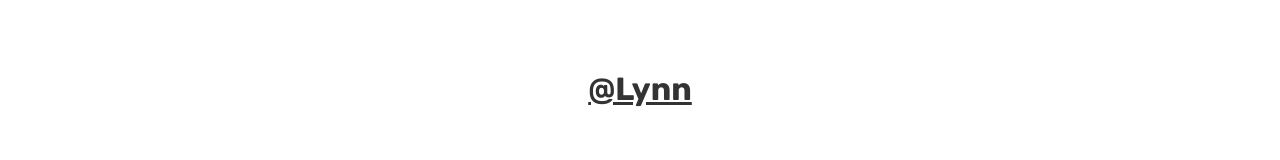
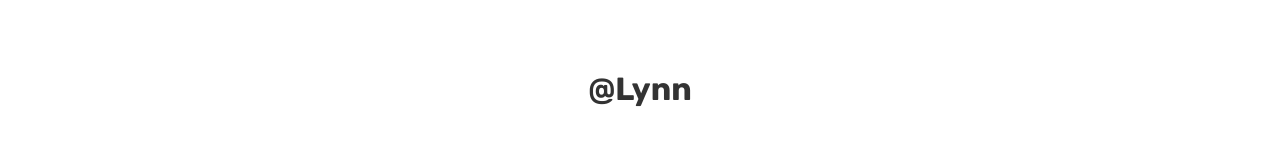
Before and after one commit to Jackie1210/website, a React (Vite) app: page / in a window 1280 px wide. Shown: the part 355-515 px from the top of the page. Built offline with nearby package versions, Linux system fonts and the light colour scheme; a small style sheet from the web is missing.

Commit message:
perf: refine page speed by dns-prefetch & preconnect (#14)

```diff
--- a/index.html
+++ b/index.html
@@ -5,6 +5,8 @@
     <meta name="viewport" content="width=device-width, initial-scale=1.0" />
     <title>Lynn</title>
     <link rel="icon" href="/public/favicon.ico">
+    <link rel="preconnect" href="//cdn.bootcdn.net" crossorigin>
+    <link rel="dns-prefetch" href="//cdn.bootcdn.net">
     <link rel="stylesheet" href="https://cdn.bootcdn.net/ajax/libs/lxgw-wenkai-lite-webfont@1.1.0/style.css" />
     <link href="https://fonts.googleapis.com/css?family=Rubik:300,500,700" rel="stylesheet">
     <script defer src="/_vercel/insights/script.js"></script>
--- a/src/pages/home/index.less
+++ b/src/pages/home/index.less
@@ -3,7 +3,5 @@
   justify-content: center;
   align-items: center;
   height: 100%;
-  > a {
-    color: #333;
-  }
+  color: #333;
 }
--- a/src/pages/home/index.tsx
+++ b/src/pages/home/index.tsx
@@ -6,7 +6,7 @@ const Home = () => {
   return (
     <Layout>
       <h1 className='home'>
-        <a href="//github.com/Jackie1210" target="_blank" rel="noreferrer">@Lynn</a>
+        @Lynn
       </h1>
     </Layout>
   )
```
